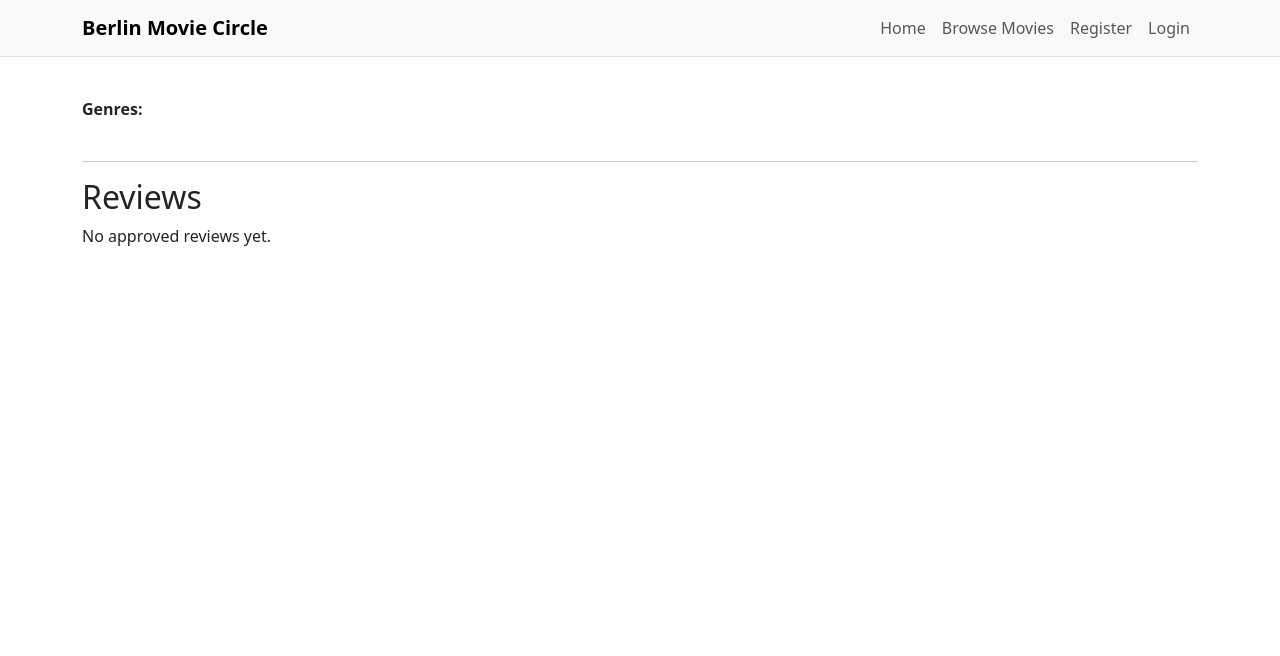
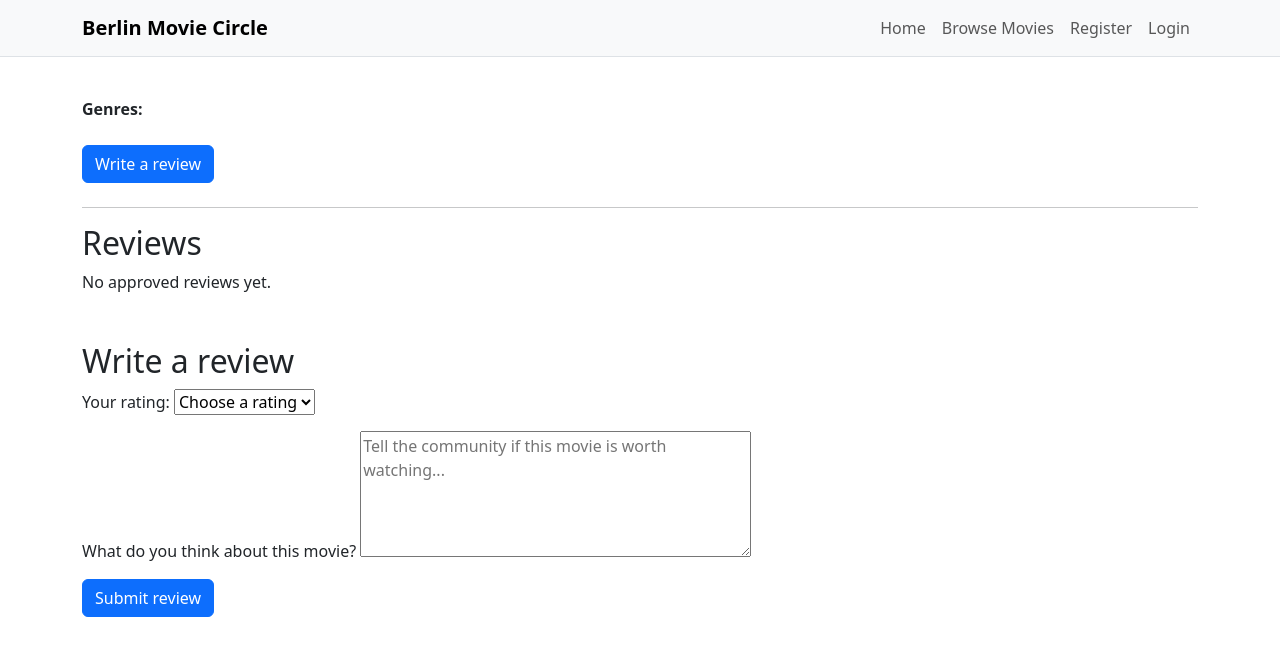
Before and after one commit to angela64711/third-milestone-project, a Django app: template movies/templates/movies/movie_detail.html in a window 1280 px wide. Shown: the top 656 px of the page. Run offline with Django 4.2, Linux system fonts and the light colour scheme; the template is opened without the code that fills it: values that come from a table or form of the project are taken from there, others are empty.

Commit message:
Update movie_detail.html to include the submit review form

```diff
--- a/movie_project/settings.py
+++ b/movie_project/settings.py
@@ -28,7 +28,7 @@ BASE_DIR = Path(__file__).resolve().parent.parent
 SECRET_KEY = os.environ.get("SECRET_KEY")
 
 # SECURITY WARNING: don't run with debug turned on in production!
-DEBUG = True
+DEBUG = False
 
 ALLOWED_HOSTS = [".herokuapp.com", "127.0.0.1"]
 
--- a/movies/templates/movies/movie_detail.html
+++ b/movies/templates/movies/movie_detail.html
@@ -26,6 +26,10 @@
             {{ genre.name }}{% if not forloop.last %}, {% endif %}
             {% endfor %}
         </p>
+
+        {% if not user_review %}
+        <a href="#review-form" class="btn btn-primary mt-2">Write a review</a>
+        {% endif %}
     </div>
 
     <!--
@@ -42,9 +46,28 @@
 
 <h2>Reviews</h2>
 
+{% if user_review %}
+
+<section class="mb-4">
+    <h3>Your review</h3>
+    <article class="border rounded p-3">
+        <p><strong>Rating:</strong> {{ user_review.rating }}/5</p>
+        <p>{{ user_review.review_text }}</p>
+
+        {% if not user_review.approved %}
+        <p class="text-muted"><small>Your review is waiting for approval.</small></p>
+        {% endif %}
+    </article>
+</section>
+
+{% endif %}
+
 {% if reviews %}
 {% for review in reviews %}
-<article>
+
+{# Skip the current user's review here because it is displayed separately above. #}
+{% if review.id != user_review.id %}
+<article class="mb-3">
     <p><strong>Rating:</strong> {{ review.rating }}/5</p>
     <p>{{ review.review_text }}</p>
 
@@ -55,9 +78,22 @@
     {% endif %}
 </article>
 <hr>
+{% endif %}
 {% endfor %}
 {% else %}
 <p>No approved reviews yet.</p>
 {% endif %}
 
+{% if not user_review %}
+<section id="review-form" class="mt-5">
+    <h2>Write a review</h2>
+
+    <form method="POST">
+        {% csrf_token %}
+        {{ review_form.as_p }}
+        <button type="submit" class="btn btn-primary">Submit review</button>
+    </form>
+</section>
+{% endif %}
+
 {% endblock %}
```
